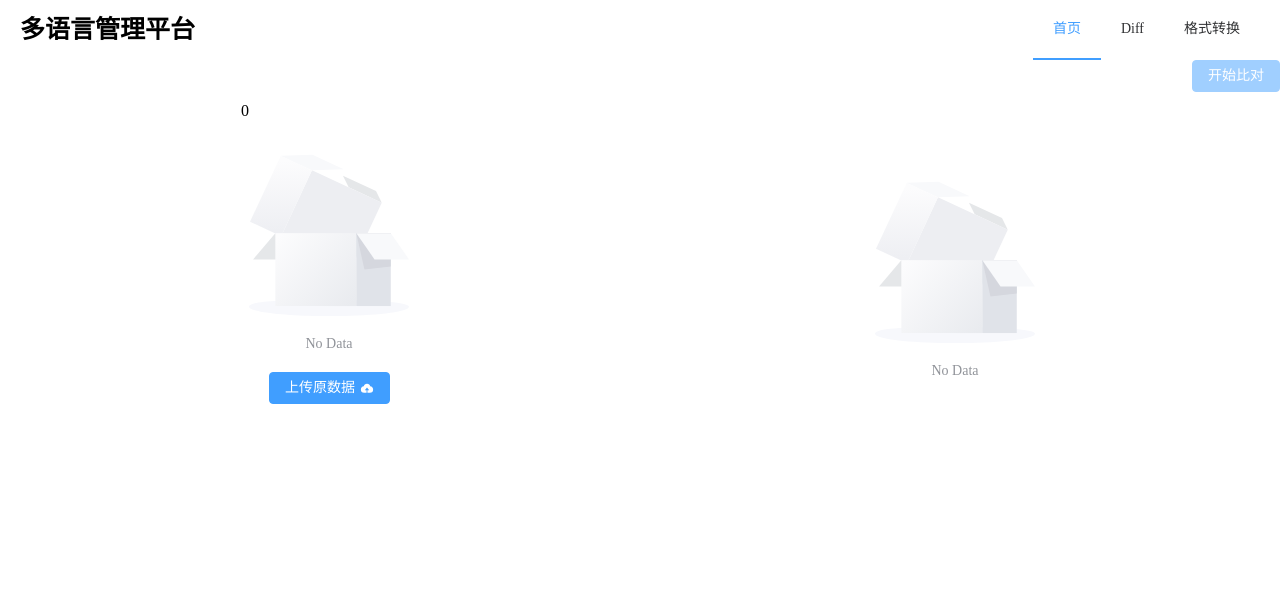
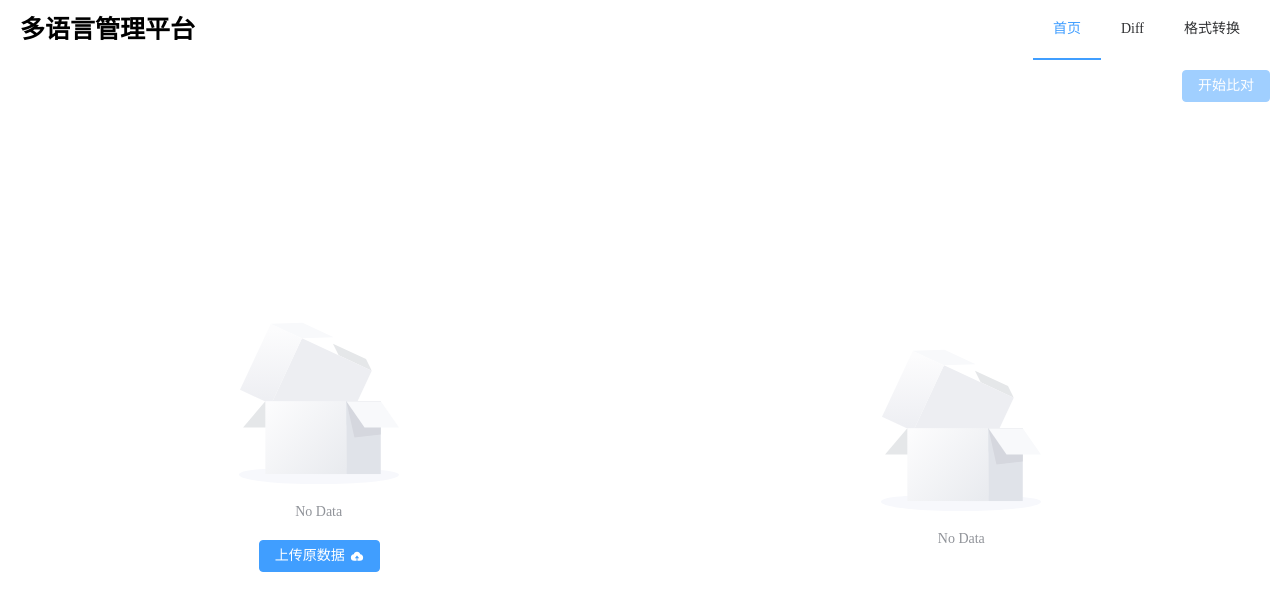
Before and after one commit to zhangchao-wooc/i18n-platform, a Nuxt app: page /diff in a window 1280 px wide. Shown: the top 610 px of the page. Built offline with nearby package versions, Linux system fonts and the light colour scheme.

Commit message:
feat: optimize layout;

```diff
--- a/layouts/default.vue
+++ b/layouts/default.vue
@@ -21,9 +21,7 @@
                 </el-menu-item>
               </el-sub-menu>
             </template>
-
           </template>
-
         </el-menu>
       </el-header>
 
@@ -109,6 +107,12 @@
 
 <style scoped lang="scss">
   .layout {
+    width: 100%;
+    height: 100%;
+    .el-container {
+      width: 100%;
+      height: 100vh;
+    }
     .el-header {
       display: flex;
       justify-content: space-between;
@@ -130,6 +134,8 @@
 
     .el-main {
       padding: 0;
+      width: 100%;
+      height: 100%;
     }
 
     .el-footer {
--- a/pages/convert/index.vue
+++ b/pages/convert/index.vue
@@ -181,12 +181,12 @@
   .convert {
     height: 100%;
     &-contorl {
+      padding: 10px;
       display: flex;
       justify-content: flex-end;
     }
 
     &-section {
-      margin-top: 20px;
       position: relative;
       display: flex;
       justify-content: center;
--- a/pages/diff/index.vue
+++ b/pages/diff/index.vue
@@ -12,7 +12,7 @@
 
     <div class="diff-content">
       <div class="diff-content-source">
-        {{ fileList.length }}
+        <p v-if="fileList.length > 0">原数据</p>
         <pre v-if="fileList.length > 0" class="json-show">
           {{ JSON.stringify(fileList[0].data, null, 4) }}
         </pre>
@@ -21,6 +21,7 @@
         </el-empty>
       </div>
       <div class="diff-content-contrast">
+        <p v-if="fileList.length > 1">新数据</p>
         <pre v-if="fileList.length > 1" class="json-show">
           {{ JSON.stringify(fileList[1].data, null, 4) }}
         </pre>
@@ -274,7 +275,9 @@
 
 <style lang="scss" scoped>
   .diff {
+    height: 100%;
     &-upload {
+      padding: 10px;
       display: flex;
       justify-content: flex-end;
       &-button {
@@ -289,12 +292,17 @@
     }
 
     &-content {
+      height: calc(100% - 60px);
       padding: 10px;
       display: flex;
+      justify-content: space-between;
+      box-sizing: border-box;
       &-source, &-contrast {
-        flex: 1;
+        width: 49%;
         display: flex;
-        justify-content: center
+        flex-direction: column;
+        align-items: center;
+        justify-content: center;
       }
     }
 
@@ -314,10 +322,12 @@
   }
 
   .json-show {
+    margin: 0;
     background-color: #000;
     color: #fff;
     padding: 10px;
-    height: 70vh;
+    width: 100%;
+    height: 100%;
     overflow: auto;
   }
 
```
